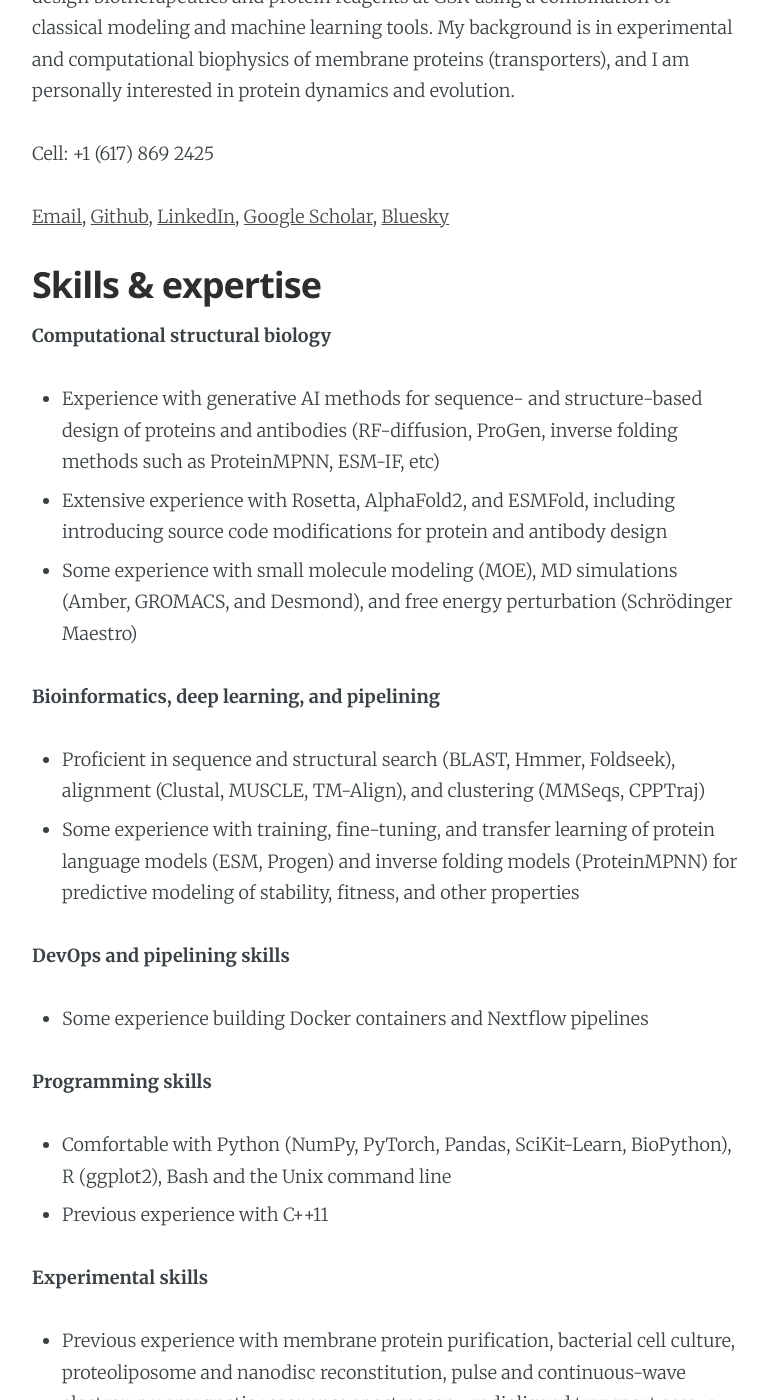
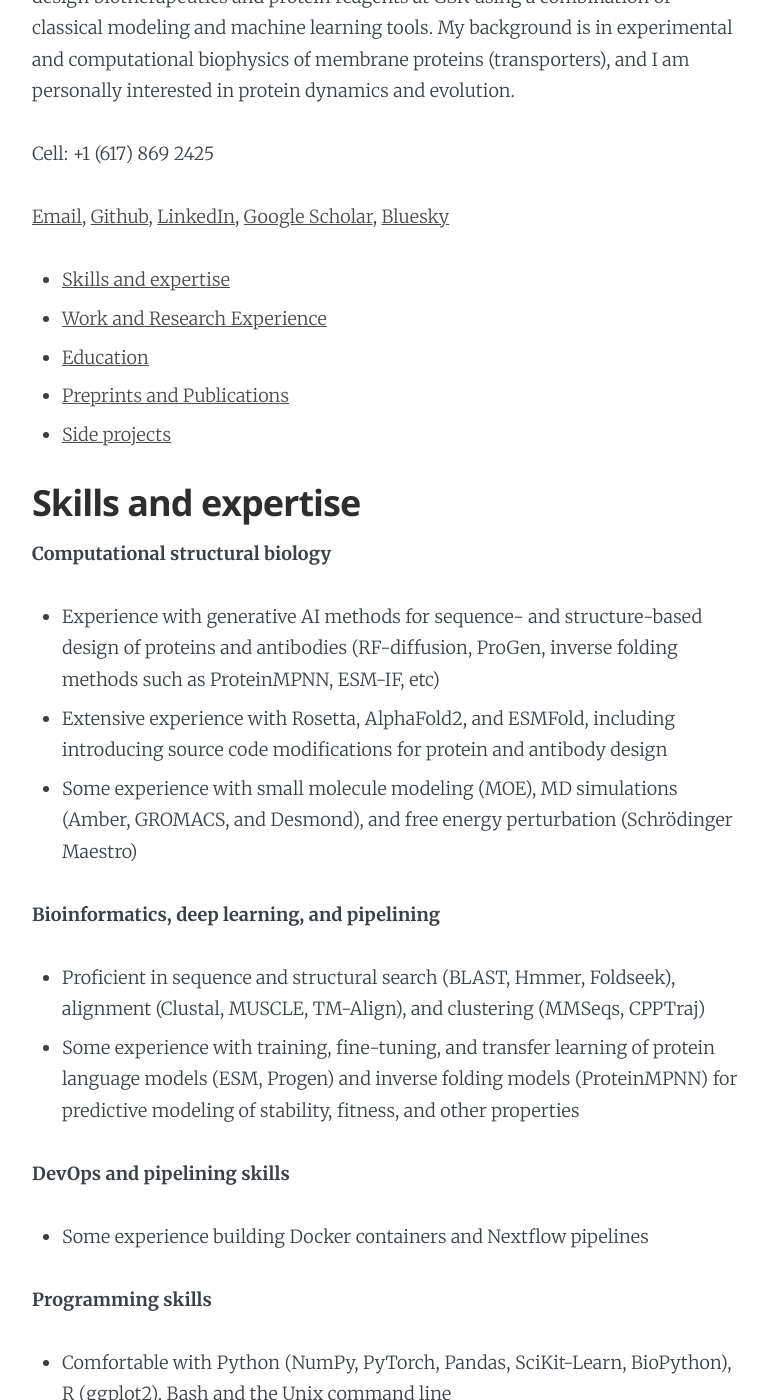
Before and after one commit to delalamo/delalamo.github.io, a Jekyll site: the page built from about.md, in a window 1280 px wide and 1400 px high, scrolled down 316 px. Shown: the whole window, without its empty margins (253-1021 px from the left). Built offline with Jekyll 4.4.1, drawn with Linux system fonts in a browser that asks for light colours; some of the changed text lies outside the part shown.

Commit message:
Modifying kasper theme

```diff
--- a/_config.yml
+++ b/_config.yml
@@ -7,13 +7,12 @@ highlighter: rouge
 logo: false
 paginate: 15
 baseurl: /
-domain_name: "http://yourblog-domain.com"
-google_analytics: "UA-XXXXXXXX-X"
+domain_name: "http://delalamo.github.io"
 plugins: [jekyll-paginate]
 
 # Details for the RSS feed generator
 url: ""
-author: "Your Name"
+author: "Diego del Alamo"
 
 # Disqus config
 disqus-shortname: ""
--- a/about.md
+++ b/about.md
@@ -11,8 +11,13 @@ Cell: +1 (617) 869 2425
 
 [Email](mailto:diego.delalamo@gmail.com), [Github](https://www.github.com/delalamo), [LinkedIn](https://www.linkedin.com/in/ddelalamo/), [Google Scholar](https://scholar.google.com/citations?user=uEf3WE4AAAAJ), [Bluesky](https://bsky.app/profile/ddelalamo.bsky.social)
 
+* [Skills and expertise](#skills-and-expertise)
+* [Work and Research Experience](#work-and-research-experience)
+* [Education](#education)
+* [Preprints and Publications](#preprints-and-publications)
+* [Side projects](#side-projects)
 
-## Skills & expertise
+## Skills and expertise
 
 **Computational structural biology**
 
@@ -42,7 +47,7 @@ Cell: +1 (617) 869 2425
 
 *   Experience making high-quality publication-ready figures with Inkscape, GIMP, PyMOL. Comfortable with LaTeX
 
-## Work & Research Experience
+## Work and Research Experience
 
 **GSK (Baar, ZG, Switzerland)**
 
@@ -96,7 +101,7 @@ Chemical and Physical Biology Program (Aug 2015 - Aug 2021)
 
 **Minor:** Genetics
 
-## Preprints & Publications
+## Preprints and Publications
 
 **2024**
 
```
Also changed, not shown: LICENSE.txt (deleted), README.md.
